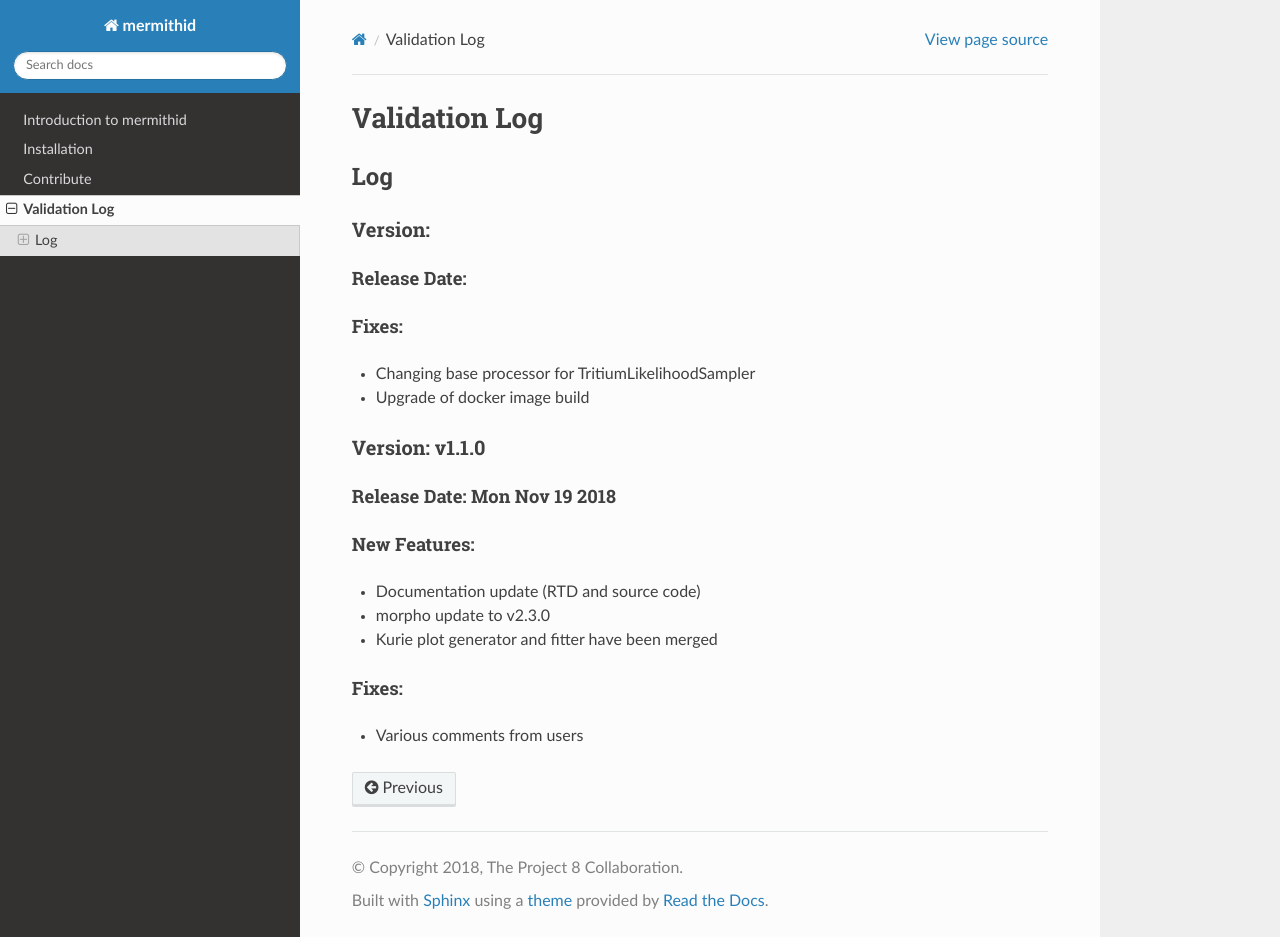
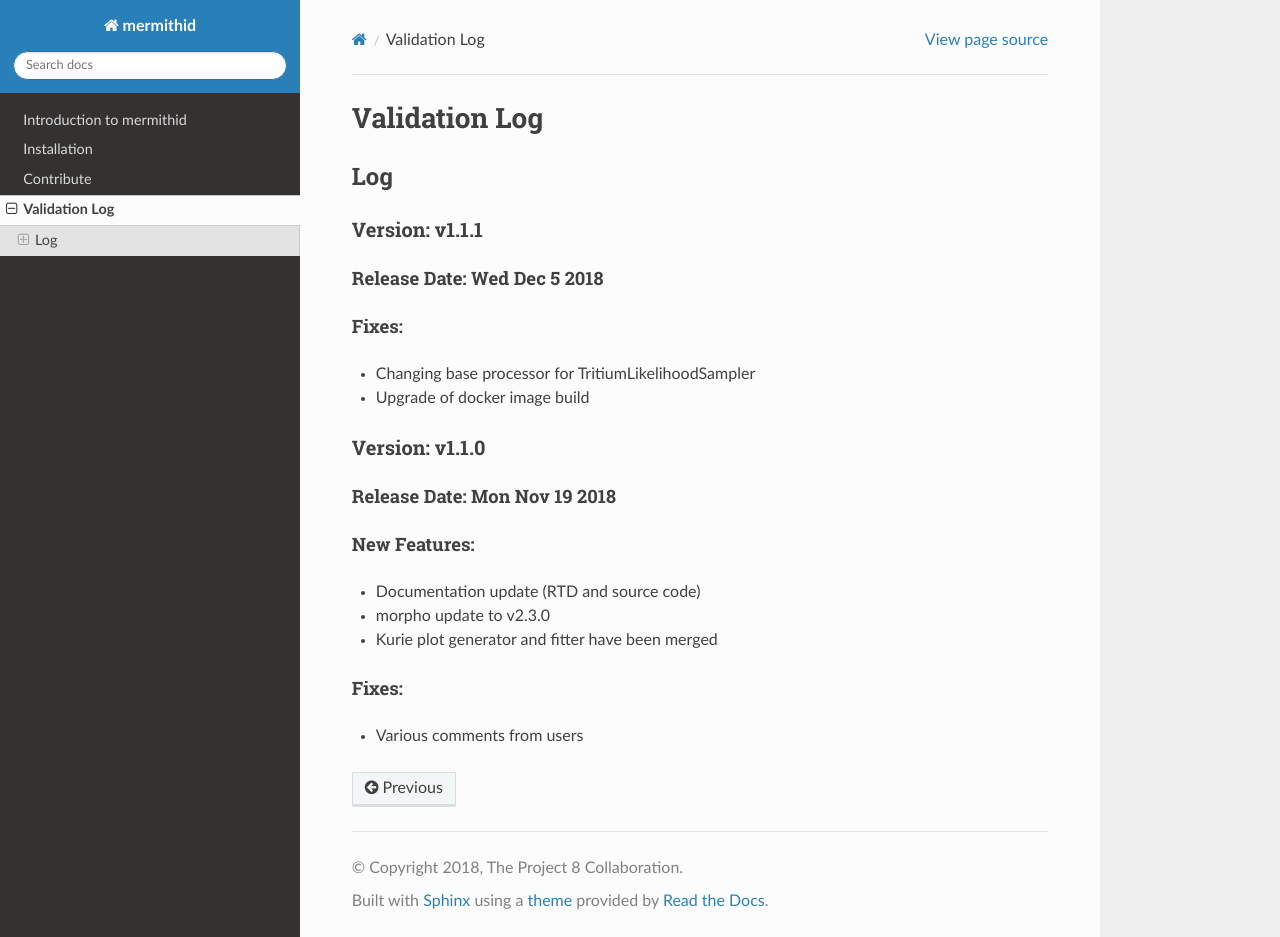
Before and after one commit to project8/mermithid, a Sphinx documentation site: the page built from documentation/validation_log.rst, in a window 1280 px wide and 937 px high. Built offline with Sphinx 7.4.7 and the Read the Docs theme 2.0.0, drawn with Linux system fonts in a browser that asks for light colours; pages that are not in the unit, such as notebooks, are missing from menus.

Commit message:
Update validation log

```diff
--- a/documentation/validation_log.rst
+++ b/documentation/validation_log.rst
@@ -5,11 +5,11 @@ Log
 ---
 
 
-Version:
+Version: v1.1.1
 ~~~~~~~~~~~~~~~
 
-Release Date:
-'''''''''''''''''''''''''''''
+Release Date: Wed Dec 5 2018
+''''''''''''''''''''''''''''
 
 
 Fixes:
```
